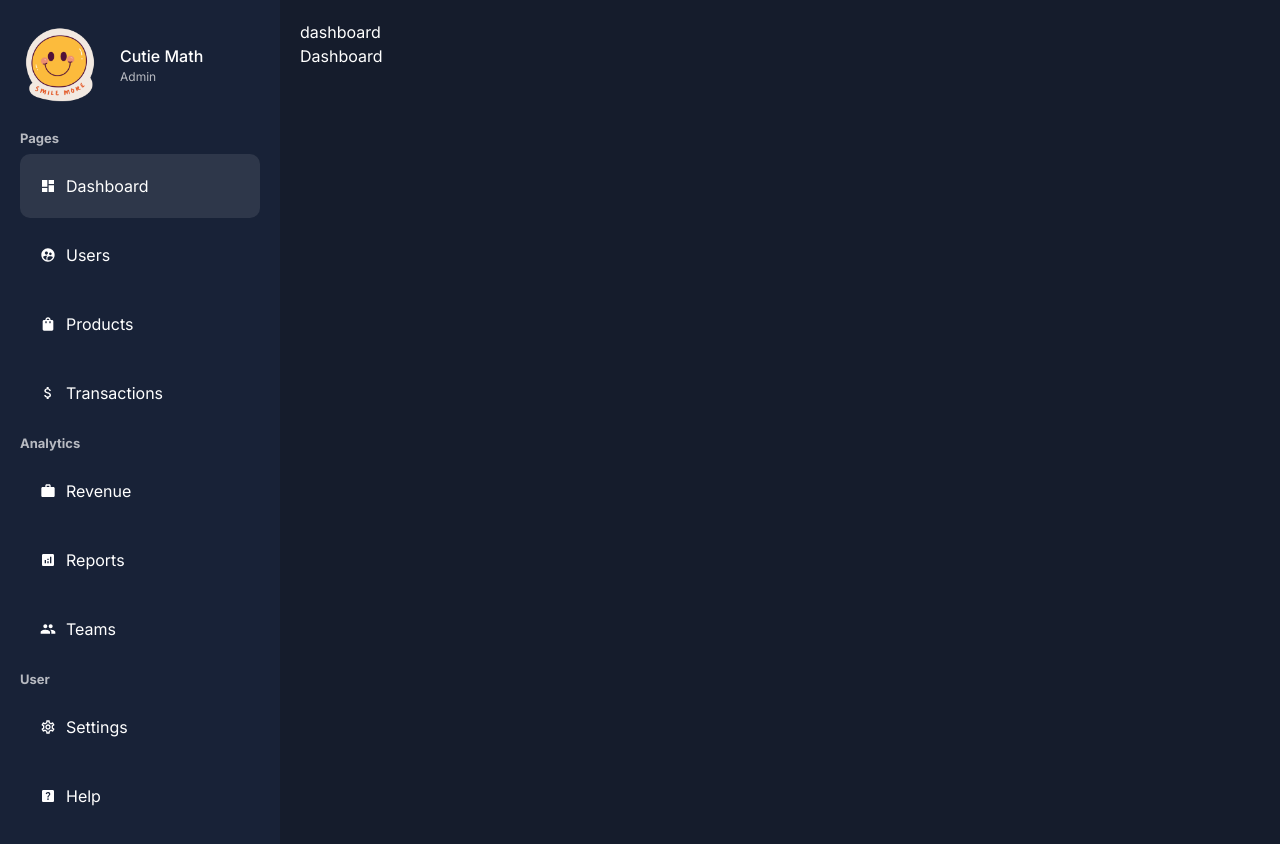
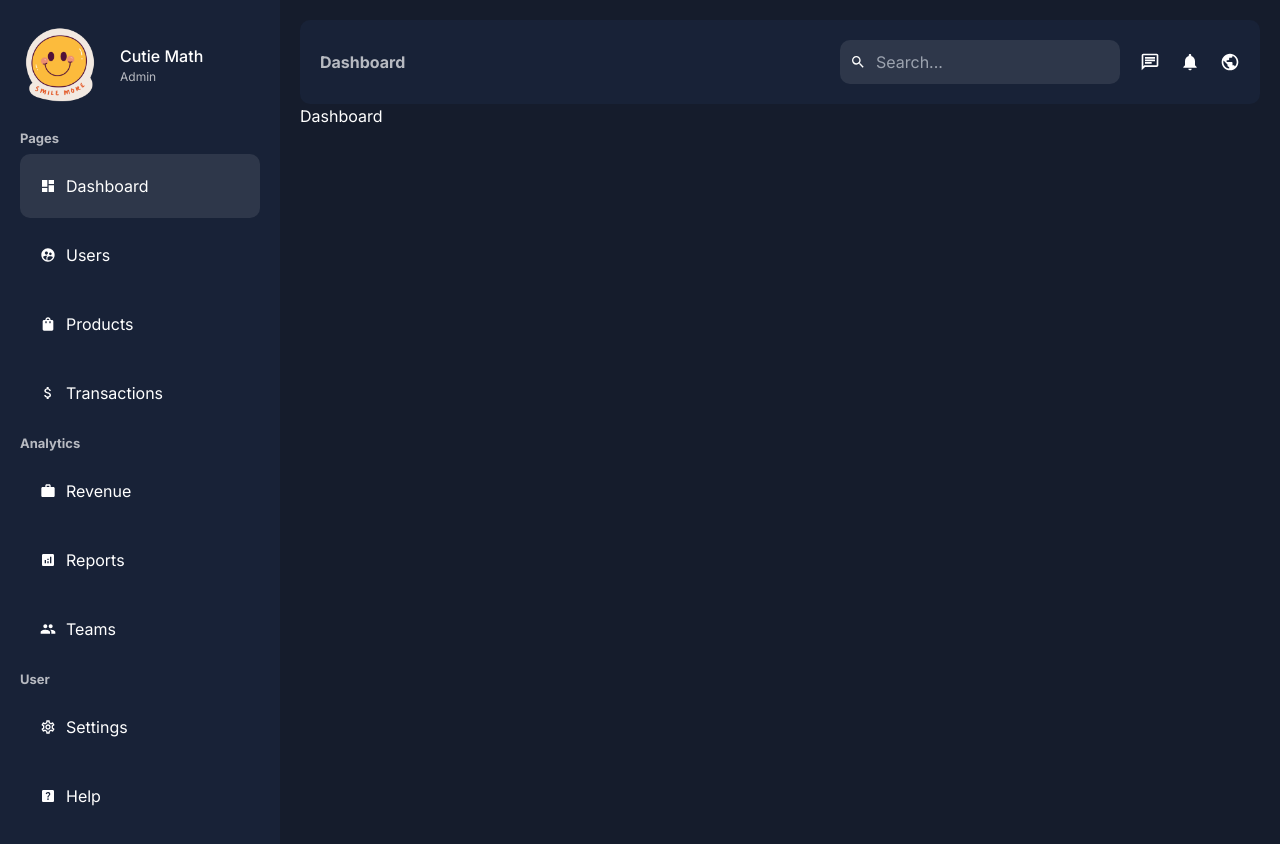
Before and after one commit to CutieMath/next-js-01, a Next.js app: page /dashboard in a window 1280 px wide. Shown: the top 844 px of the page. Built offline with nearby package versions, Linux system fonts and the light colour scheme.

Commit message:
give navbar a style

```diff
--- a/app/ui/dashboard/navbar/navbar.jsx
+++ b/app/ui/dashboard/navbar/navbar.jsx
@@ -13,6 +13,17 @@
   return (
     <div className={styles.container}>
       <div className={styles.title}>{pathname.split("/").pop()}</div>
+      <div className={styles.menu}>
+        <div className={styles.search}>
+          <MdSearch />
+          <input type="text" placeholder="Search..." className={styles.input} />
+        </div>
+        <div className={styles.icons}>
+          <MdOutlineChat size={20} />
+          <MdNotifications size={20} />
+          <MdPublic size={20} />
+        </div>
+      </div>
     </div>
   );
 };
--- a/app/ui/dashboard/navbar/navbar.module.css
+++ b/app/ui/dashboard/navbar/navbar.module.css
@@ -1,2 +1,40 @@
 .container {
+  padding: 20px;
+  border-radius: 10px;
+  background-color: var(--bgSoft);
+  display: flex;
+  align-items: center;
+  justify-content: space-between;
 }
+
+.title {
+  color: var(--textSoft);
+  font-weight: bold;
+  text-transform: capitalize;
+}
+
+.menu {
+  display: flex;
+  align-items: center;
+  gap: 20px;
+}
+
+.search {
+  display: flex;
+  align-items: center;
+  gap: 10px;
+  background-color: #2e374a;
+  padding: 10px;
+  border-radius: 10px;
+}
+
+.input {
+  background-color: transparent;
+  border: none;
+  color: var(--text);
+}
+
+.icons {
+  display: flex;
+  gap: 20px;
+}
```
